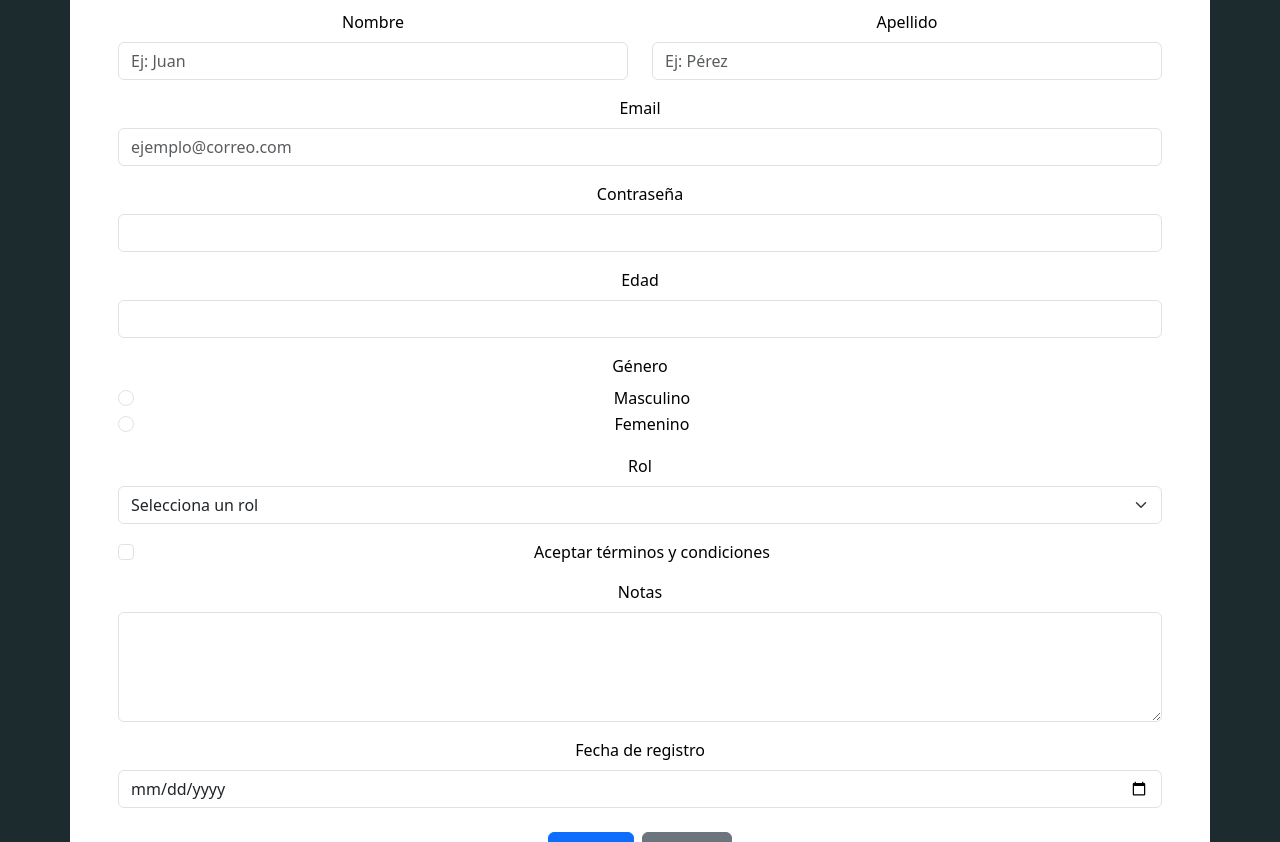
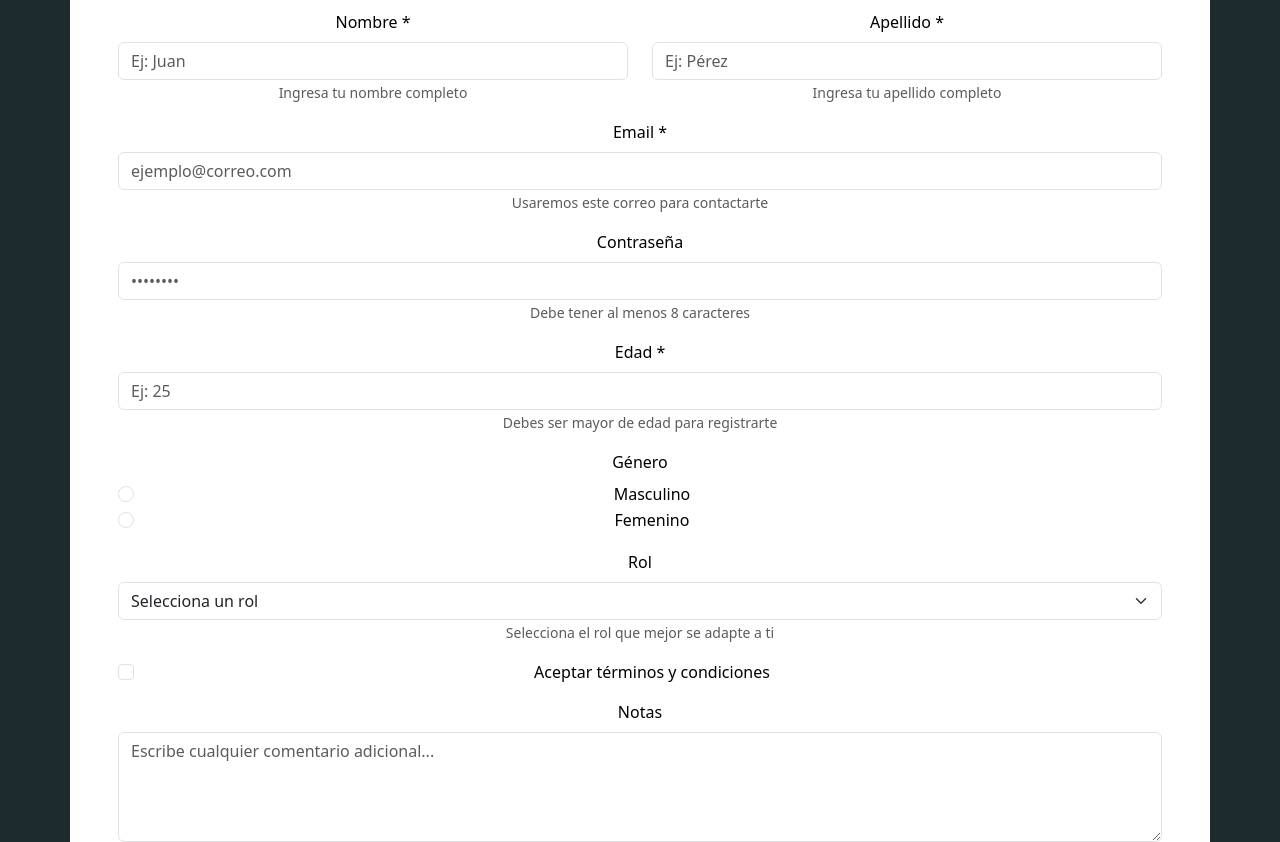
Before and after one commit to alexwalk01/Practica-react, a Next.js app: page / in a window 1280 px wide. Shown: the part 2240-3082 px from the top of the page. Built offline with nearby package versions, Linux system fonts and the light colour scheme.

Commit message:
Practica #6 - Validaciones

```diff
--- a/src/formulario/page.jsx
+++ b/src/formulario/page.jsx
@@ -14,6 +14,8 @@ import {
   ModalFooter,
   Row,
   Col,
+  FormFeedback,
+  FormText,
 } from 'reactstrap';
 
 export default function FormularioRegistro() {
@@ -32,6 +34,49 @@ export default function FormularioRegistro() {
 
   const [form, setForm] = useState(estadoInicial);
   const [modal, setModal] = useState(false);
+  const [touched, setTouched] = useState({}); // Para saber qué campos han sido tocados
+
+  // ============ FUNCIONES DE VALIDACIÓN ============
+
+  const validarNombre = (nombre) => {
+    if (!nombre || nombre.trim() === '') return false;
+    const regex = /^[a-zA-ZáéíóúÁÉÍÓÚñÑ\s]+$/;
+    return regex.test(nombre);
+  };
+
+  const validarApellido = (apellido) => {
+    if (!apellido || apellido.trim() === '') return false;
+    const regex = /^[a-zA-ZáéíóúÁÉÍÓÚñÑ\s]+$/;
+    return regex.test(apellido);
+  };
+
+  const validarEmail = (email) => {
+    if (!email || email.trim() === '') return false;
+    const regex = /^[^\s@]+@[^\s@]+\.[^\s@]+$/;
+    return regex.test(email);
+  };
+
+  const validarEdad = (edad) => {
+    if (!edad || edad.trim() === '') return false;
+    const numero = parseInt(edad);
+    return !isNaN(numero) && numero > 0 && numero <= 100;
+  };
+
+  const validarFecha = (fecha) => {
+    if (!fecha) return false;
+
+    // Crear fecha seleccionada sin conversión de zona horaria
+    const [año, mes, dia] = fecha.split('-');
+    const fechaSeleccionada = new Date(año, mes - 1, dia);
+
+    // Crear fecha de hoy
+    const hoy = new Date();
+    hoy.setHours(0, 0, 0, 0);
+
+    return fechaSeleccionada >= hoy;
+  };
+
+  // ============ MANEJADORES ============
 
   const handleChange = (e) => {
     const { name, value, type, checked } = e.target;
@@ -41,8 +86,77 @@ export default function FormularioRegistro() {
     });
   };
 
-  const toggleModal = () => setModal(!modal);
-  const reiniciarForm = () => setForm(estadoInicial);
+  const handleBlur = (e) => {
+    const { name } = e.target;
+    setTouched({
+      ...touched,
+      [name]: true,
+    });
+  };
+
+  const toggleModal = () => {
+    // Validar que todos los campos requeridos estén llenos
+    const camposRequeridos = ['nombre', 'apellido', 'email', 'edad', 'fecha'];
+    const camposVacios = camposRequeridos.filter(
+      (campo) => !form[campo] || form[campo].trim() === '',
+    );
+
+    if (camposVacios.length > 0) {
+      alert(
+        'Por favor, rellena todos los campos requeridos antes de mostrar los datos.',
+      );
+      // Marcar todos los campos como tocados para mostrar las validaciones
+      const allTouched = {};
+      camposRequeridos.forEach((campo) => {
+        allTouched[campo] = true;
+      });
+      setTouched(allTouched);
+      return;
+    }
+
+    // Validar que los campos llenos sean válidos
+    if (
+      !validarNombre(form.nombre) ||
+      !validarApellido(form.apellido) ||
+      !validarEmail(form.email) ||
+      !validarEdad(form.edad) ||
+      !validarFecha(form.fecha)
+    ) {
+      alert(
+        'Por favor, corrige los errores en el formulario antes de continuar.',
+      );
+      return;
+    }
+
+    setModal(!modal);
+  };
+
+  const reiniciarForm = () => {
+    setForm(estadoInicial);
+    setTouched({});
+  };
+
+  // Obtener la fecha actual en formato YYYY-MM-DD
+  const obtenerFechaMinima = () => {
+    const hoy = new Date();
+    const año = hoy.getFullYear();
+    const mes = String(hoy.getMonth() + 1).padStart(2, '0');
+    const dia = String(hoy.getDate()).padStart(2, '0');
+    return `${año}-${mes}-${dia}`;
+  };
+
+  // Funciones para determinar si mostrar valid/invalid
+  const mostrarValidacion = (campo, validador) => {
+    if (!touched[campo]) return {}; // No mostrar nada si no ha sido tocado
+
+    const valor = form[campo];
+    const esValido = validador(valor);
+
+    return {
+      valid: esValido,
+      invalid: !esValido,
+    };
+  };
 
   return (
     <Container
@@ -55,40 +169,69 @@ export default function FormularioRegistro() {
         <Row>
           <Col md={6}>
             <FormGroup>
-              <Label for="nombre">Nombre</Label>
+              <Label for="nombre">Nombre *</Label>
               <Input
                 id="nombre"
                 name="nombre"
                 value={form.nombre}
                 onChange={handleChange}
+                onBlur={handleBlur}
                 placeholder="Ej: Juan"
+                {...mostrarValidacion('nombre', validarNombre)}
               />
+              <FormFeedback valid>¡Perfecto! El nombre es válido</FormFeedback>
+              <FormFeedback>
+                {!form.nombre || form.nombre.trim() === ''
+                  ? 'Por favor, rellena este campo'
+                  : 'Este campo solo acepta letras'}
+              </FormFeedback>
+              <FormText>Ingresa tu nombre completo</FormText>
             </FormGroup>
           </Col>
           <Col md={6}>
             <FormGroup>
-              <Label for="apellido">Apellido</Label>
+              <Label for="apellido">Apellido *</Label>
               <Input
                 id="apellido"
                 name="apellido"
                 value={form.apellido}
                 onChange={handleChange}
+                onBlur={handleBlur}
                 placeholder="Ej: Pérez"
+                {...mostrarValidacion('apellido', validarApellido)}
               />
+              <FormFeedback valid>
+                ¡Perfecto! El apellido es válido
+              </FormFeedback>
+              <FormFeedback>
+                {!form.apellido || form.apellido.trim() === ''
+                  ? 'Por favor, rellena este campo'
+                  : 'Este campo solo acepta letras'}
+              </FormFeedback>
+              <FormText>Ingresa tu apellido completo</FormText>
             </FormGroup>
           </Col>
         </Row>
 
         <FormGroup>
-          <Label for="email">Email</Label>
+          <Label for="email">Email *</Label>
           <Input
             id="email"
             name="email"
             type="email"
             value={form.email}
             onChange={handleChange}
+            onBlur={handleBlur}
             placeholder="ejemplo@correo.com"
+            {...mostrarValidacion('email', validarEmail)}
           />
+          <FormFeedback valid>¡Excelente! El correo es válido</FormFeedback>
+          <FormFeedback>
+            {!form.email || form.email.trim() === ''
+              ? 'Por favor, rellena este campo'
+              : 'Debe tener formato de correo electrónico válido (ejemplo@dominio.com)'}
+          </FormFeedback>
+          <FormText>Usaremos este correo para contactarte</FormText>
         </FormGroup>
 
         <FormGroup>
@@ -99,18 +242,30 @@ export default function FormularioRegistro() {
             type="password"
             value={form.password}
             onChange={handleChange}
+            placeholder="••••••••"
           />
+          <FormText>Debe tener al menos 8 caracteres</FormText>
         </FormGroup>
 
         <FormGroup>
-          <Label for="edad">Edad</Label>
+          <Label for="edad">Edad *</Label>
           <Input
             id="edad"
             name="edad"
             type="number"
             value={form.edad}
             onChange={handleChange}
+            onBlur={handleBlur}
+            placeholder="Ej: 25"
+            {...mostrarValidacion('edad', validarEdad)}
           />
+          <FormFeedback valid>¡Perfecto! La edad es válida</FormFeedback>
+          <FormFeedback>
+            {!form.edad || form.edad.trim() === ''
+              ? 'Por favor, rellena este campo'
+              : 'Este campo solo acepta números positivos del 1 al 100'}
+          </FormFeedback>
+          <FormText>Debes ser mayor de edad para registrarte</FormText>
         </FormGroup>
 
         <FormGroup tag="fieldset">
@@ -156,6 +311,7 @@ export default function FormularioRegistro() {
             <option value="Admin">Administrador</option>
             <option value="Usuario">Usuario</option>
           </Input>
+          <FormText>Selecciona el rol que mejor se adapte a ti</FormText>
         </FormGroup>
 
         <FormGroup check className="mb-3">
@@ -179,19 +335,31 @@ export default function FormularioRegistro() {
             name="notas"
             value={form.notas}
             onChange={handleChange}
+            placeholder="Escribe cualquier comentario adicional..."
             rows="4"
           />
+          <FormText>Campo opcional para información adicional</FormText>
         </FormGroup>
 
         <FormGroup>
-          <Label for="fecha">Fecha de registro</Label>
+          <Label for="fecha">Fecha de registro *</Label>
           <Input
             id="fecha"
             type="date"
             name="fecha"
             value={form.fecha}
             onChange={handleChange}
+            onBlur={handleBlur}
+            min={obtenerFechaMinima()}
+            {...mostrarValidacion('fecha', validarFecha)}
           />
+          <FormFeedback valid>¡Perfecto! La fecha es válida</FormFeedback>
+          <FormFeedback>
+            {!form.fecha
+              ? 'Por favor, rellena este campo'
+              : 'Solo se aceptan fechas a partir del día de hoy'}
+          </FormFeedback>
+          <FormText>Selecciona una fecha de registro</FormText>
         </FormGroup>
 
         <div className="mt-4">
```
